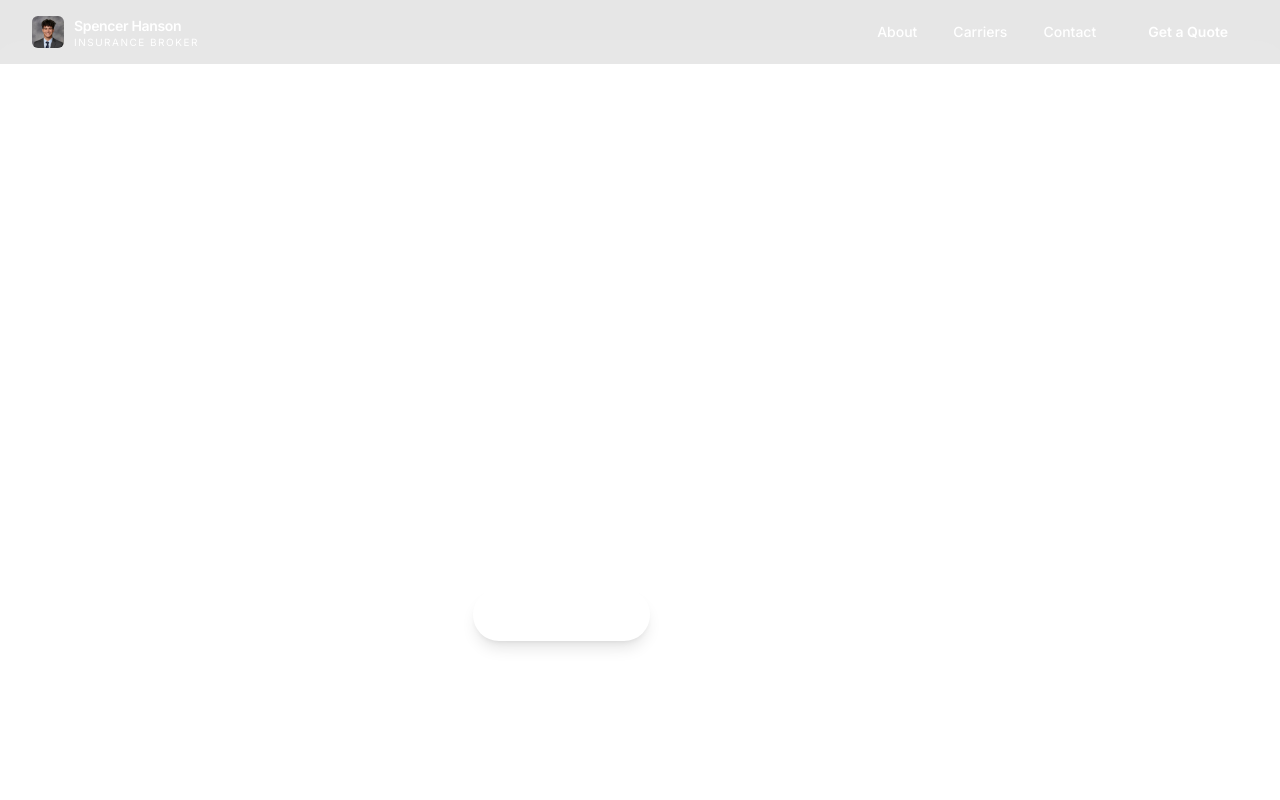
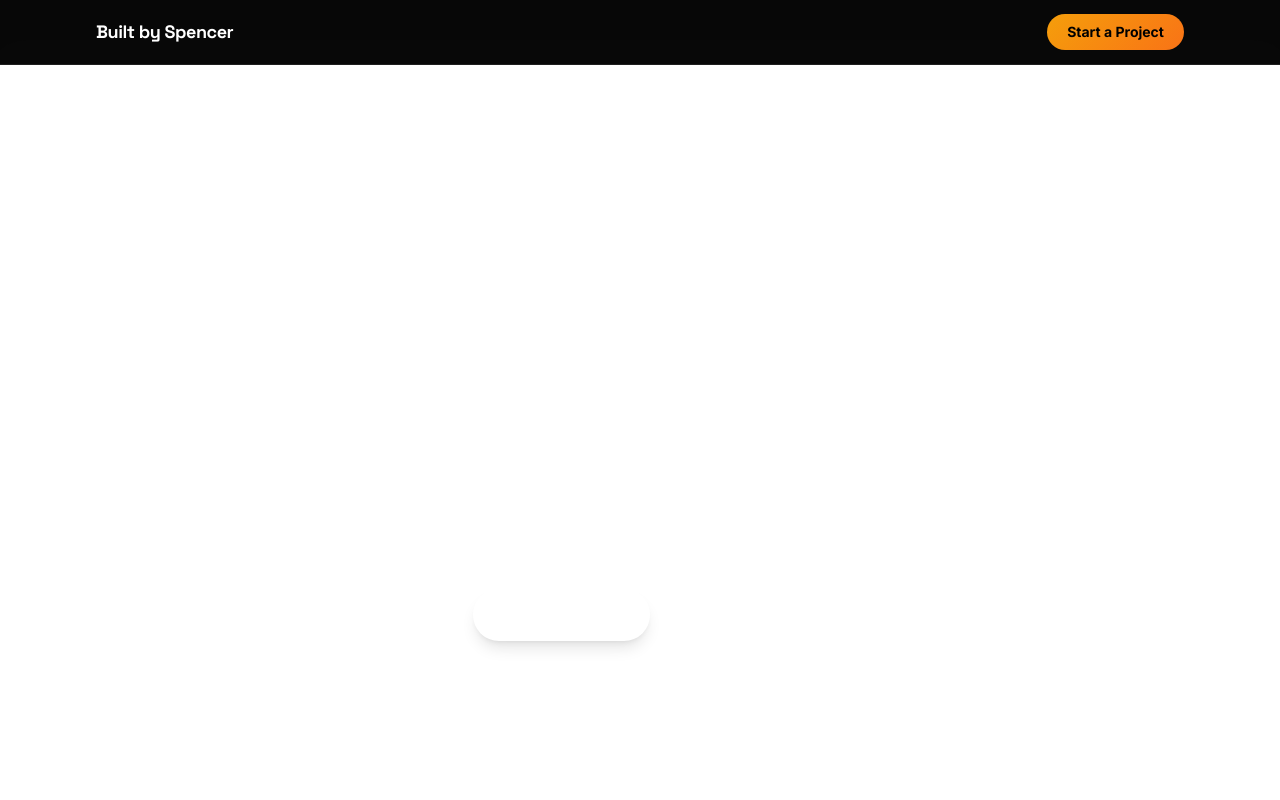
Before and after one commit to chillogu/built-by-spencer, a Next.js app: page / in a window 1280 px wide. Shown: the top 800 px of the page. Built offline with nearby package versions, Linux system fonts and the light colour scheme.

Commit message:
feat: rebuild Navbar for Built by Spencer brand

```diff
--- a/src/components/Navbar.tsx
+++ b/src/components/Navbar.tsx
@@ -1,54 +1,36 @@
 "use client";
 
-import Link from "next/link";
 import { useState } from "react";
 
 export default function Navbar() {
   const [open, setOpen] = useState(false);
 
-  const links = [
-    { href: "/about", label: "About" },
-    { href: "/carriers", label: "Carriers" },
-    { href: "/contact", label: "Contact" },
-  ];
+  const scrollToContact = () => {
+    setOpen(false);
+    document.getElementById("contact")?.scrollIntoView({ behavior: "smooth" });
+  };
 
   return (
-    <nav className="fixed top-0 left-0 right-0 z-50 bg-white/90 backdrop-blur-lg border-b border-ink-100">
-      <div className="max-w-7xl mx-auto px-6 lg:px-8">
+    <nav className="fixed top-0 left-0 right-0 z-50 bg-bg/80 backdrop-blur-lg border-b border-border">
+      <div className="max-w-6xl mx-auto px-6 lg:px-8">
         <div className="flex items-center justify-between h-16">
-          <Link href="/" className="flex items-center gap-2.5">
-            <img src="/images/headshot.jpeg" alt="Spencer Hanson" className="w-8 h-8 rounded-md object-cover object-top" />
-            <div className="leading-tight">
-              <span className="text-ink-900 font-semibold text-sm tracking-tight block">
-                Spencer Hanson
-              </span>
-              <span className="text-ink-500 text-[10px] uppercase tracking-[0.15em] block">
-                Insurance Broker
-              </span>
-            </div>
-          </Link>
+          <span
+            className="font-bold text-white text-lg tracking-tight"
+            style={{ fontFamily: "var(--font-space-grotesk)" }}
+          >
+            Built by Spencer
+          </span>
 
-          <div className="hidden md:flex items-center gap-1">
-            {links.map((link) => (
-              <Link
-                key={link.href}
-                href={link.href}
-                className="text-ink-600 hover:text-brand-900 transition-colors text-sm font-medium px-4 py-2 rounded-md"
-              >
-                {link.label}
-              </Link>
-            ))}
-            <Link
-              href="/contact"
-              className="ml-3 bg-brand-900 text-white font-semibold px-5 py-2 text-sm rounded-md hover:bg-brand-800 transition-colors"
-            >
-              Get a Quote
-            </Link>
-          </div>
+          <button
+            onClick={scrollToContact}
+            className="hidden md:block gradient-amber text-black font-bold px-5 py-2 rounded-full text-sm hover:opacity-90 transition-opacity"
+          >
+            Start a Project
+          </button>
 
           <button
             onClick={() => setOpen(!open)}
-            className="md:hidden text-ink-700 p-2"
+            className="md:hidden text-white p-2"
             aria-label="Toggle menu"
           >
             <svg className="w-5 h-5" fill="none" stroke="currentColor" viewBox="0 0 24 24">
@@ -63,25 +45,14 @@ export default function Navbar() {
       </div>
 
       {open && (
-        <div className="md:hidden bg-white border-t border-ink-100">
-          <div className="px-6 py-5 space-y-1">
-            {links.map((link) => (
-              <Link
-                key={link.href}
-                href={link.href}
-                onClick={() => setOpen(false)}
-                className="block text-ink-700 hover:text-brand-900 transition-colors text-sm font-medium py-2"
-              >
-                {link.label}
-              </Link>
-            ))}
-            <Link
-              href="/contact"
-              onClick={() => setOpen(false)}
-              className="block bg-brand-900 text-white font-semibold px-5 py-3 text-sm rounded-md text-center mt-3"
+        <div className="md:hidden bg-surface border-t border-border">
+          <div className="px-6 py-5">
+            <button
+              onClick={scrollToContact}
+              className="w-full gradient-amber text-black font-bold py-3 rounded-full text-sm"
             >
-              Get a Quote
-            </Link>
+              Start a Project
+            </button>
           </div>
         </div>
       )}
```
